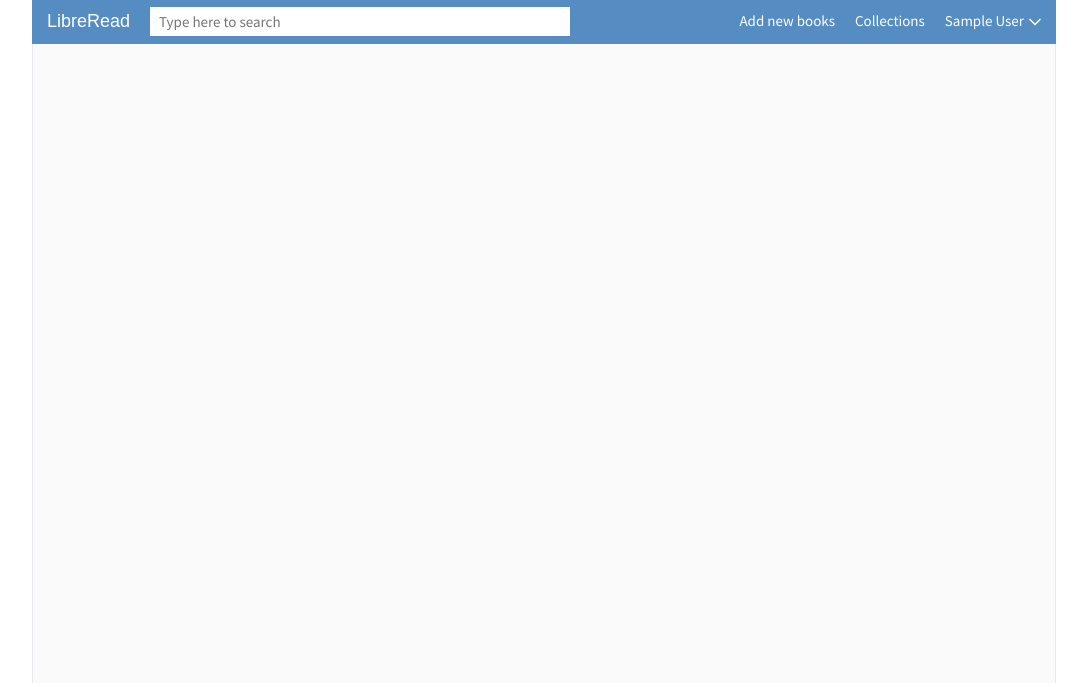
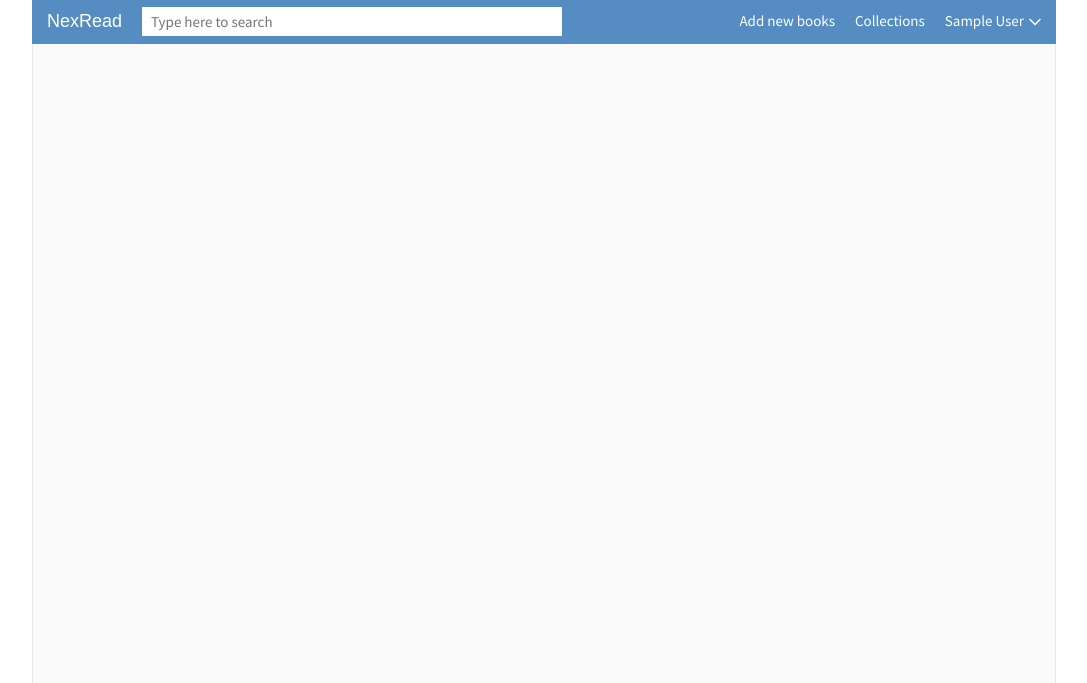
Before and after one commit to trybeapps/server, a Flask app: page / in a window 1280 px wide. Shown: the top 683 px of the page, without its empty margins (96-1183 px from the left). Run offline with Flask 2, Linux system fonts and the light colour scheme; the visitor is signed in with stand-in values (Sample User, id 1); data comes from the database, SQL or seed files in the repository; data that the repository does not hold is empty; some libraries are stand-ins or nearby versions; some web fonts are replaced.

Commit message:
style tweak

```diff
--- a/app/static/css/_scss/style.scss
+++ b/app/static/css/_scss/style.scss
@@ -272,7 +272,7 @@ header {
   a {
     display: block;
     height: 132px;
-    background: #ccc;
+    background: #cfd3d6;
   }
 
   li {
--- a/app/static/css/style.css
+++ b/app/static/css/style.css
@@ -188,7 +188,7 @@ header {
   .book-list a {
     display: block;
     height: 132px;
-    background: #ccc; }
+    background: #cfd3d6; }
   .book-list li {
     float: left;
     margin: 0 17.6px 20px 0;
--- a/app/templates/layout.html
+++ b/app/templates/layout.html
@@ -3,7 +3,7 @@
   <head>
     {% block head %}
     <meta charset="utf-8">
-    <title>LibreRead - {% block title %}{% endblock %}</title>
+    <title>NexRead - {% block title %}{% endblock %}</title>
     <link href="https://fonts.googleapis.com/css?family=Droid+Sans" rel="stylesheet">
     <link href="https://fonts.googleapis.com/css?family=Source+Sans+Pro" rel="stylesheet">
     <link rel="stylesheet" type="text/css" href="/static/css/style.css">
@@ -11,7 +11,7 @@
   </head>
   <body>
     <header>
-        <a href="/" class="logo">LibreRead</a>
+        <a href="/" class="logo">NexRead</a>
         <input type="text" class="search-box" id="search" placeholder="Type here to search">
         <div class="search-dropdown">
           <div class="metadata">
```
